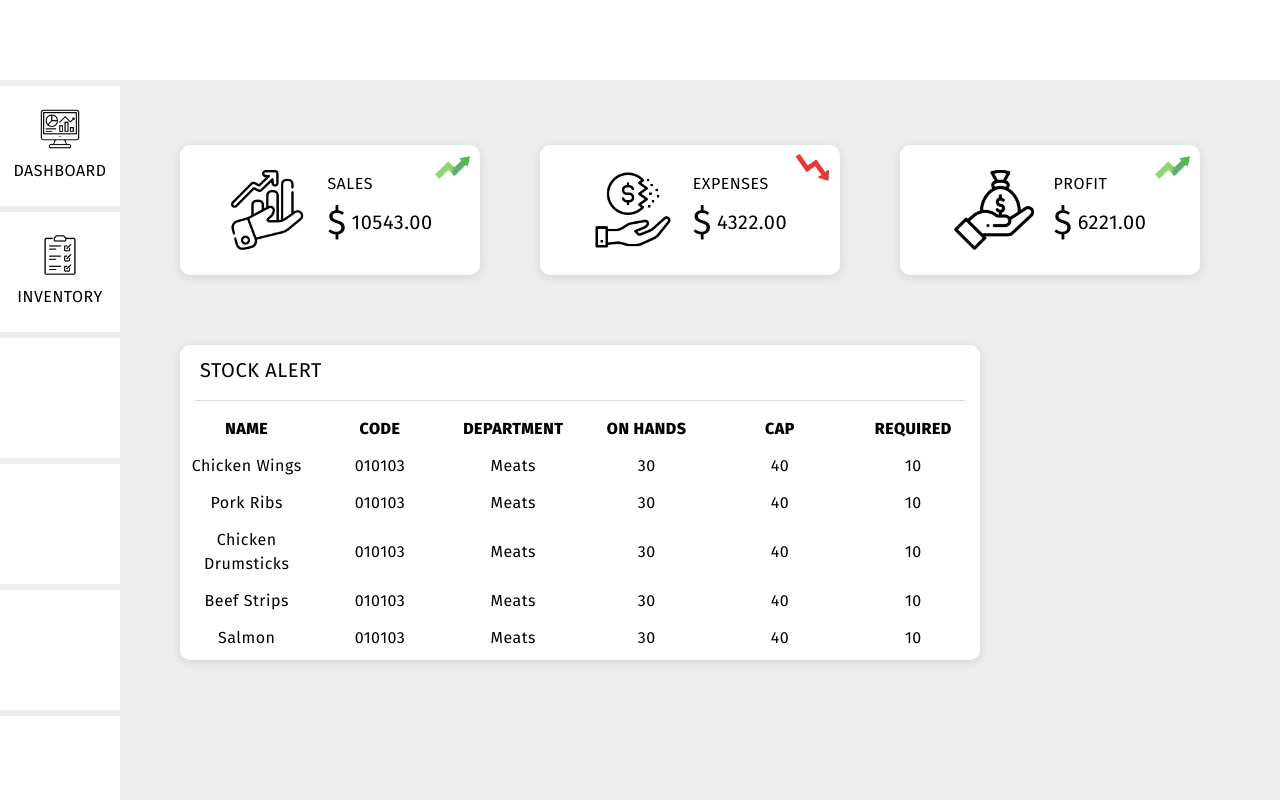
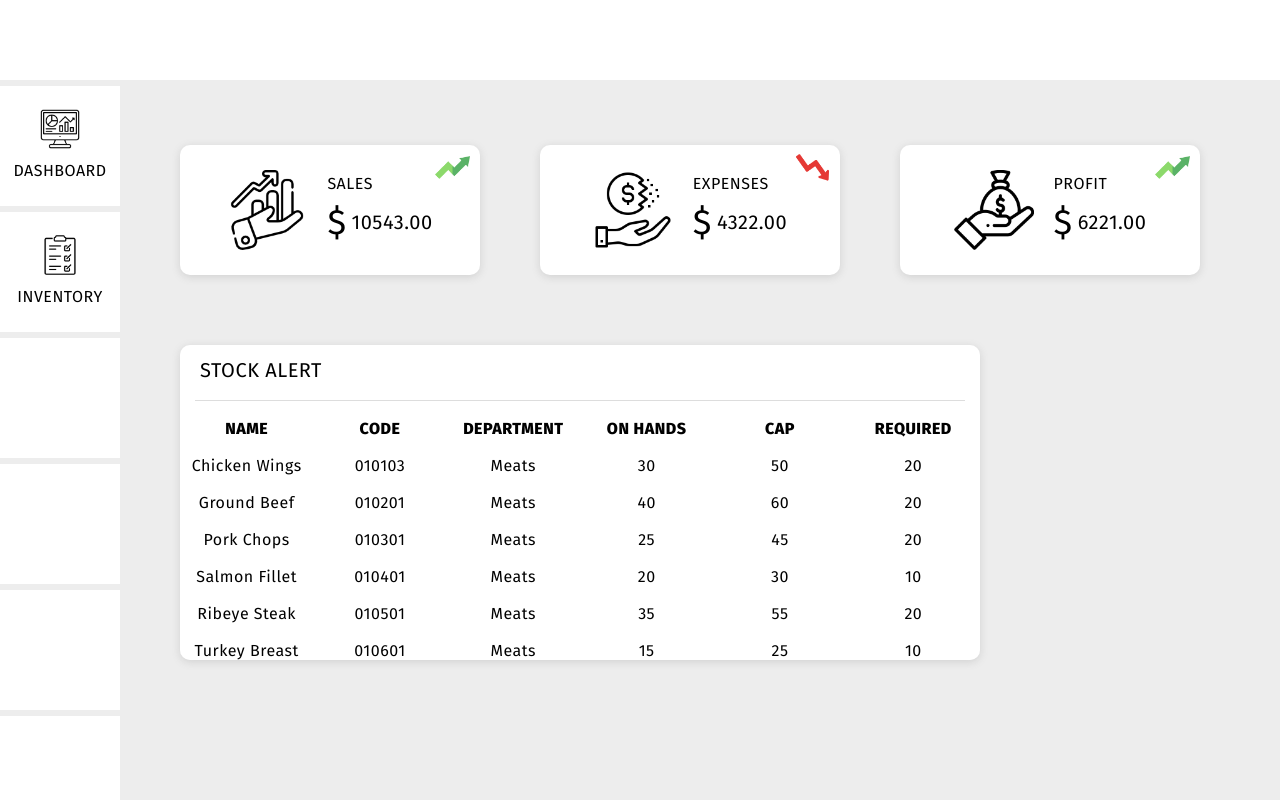
Before and after one commit to navrajkaler996/PrimeInventoryPro, a React (Vite) app in the folder client/: page / in a window 1280 px wide. Shown: the top 800 px of the page. Built offline with nearby package versions, Linux system fonts and the light colour scheme.

Commit message:
StockAlert.tsx made dynamic

```diff
--- /dev/null
+++ b/client/src/data/stockAlert.ts
@@ -0,0 +1,75 @@
+interface stockAlertInterface {
+    itemName: string,
+    code: string,
+    department: string,
+    onHands: string,
+    cap: string,
+    required: string
+}
+
+export const stockAlert:stockAlertInterface[] = [
+    {
+        "itemName": "Chicken wings",
+        "code": "010103",
+        "department": "Meats",
+        "onHands": "30",
+        "cap": "50",
+        "required": "20"
+    },
+    {
+        "itemName": "Ground Beef",
+        "code": "010201",
+        "department": "Meats",
+        "onHands": "40",
+        "cap": "60",
+        "required": "20"
+    },
+    {
+        "itemName": "Pork Chops",
+        "code": "010301",
+        "department": "Meats",
+        "onHands": "25",
+        "cap": "45",
+        "required": "20"
+    },
+    {
+        "itemName": "Salmon Fillet",
+        "code": "010401",
+        "department": "Meats",
+        "onHands": "20",
+        "cap": "30",
+        "required": "10"
+    },
+    {
+        "itemName": "Ribeye Steak",
+        "code": "010501",
+        "department": "Meats",
+        "onHands": "35",
+        "cap": "55",
+        "required": "20"
+    },
+    {
+        "itemName": "Turkey Breast",
+        "code": "010601",
+        "department": "Meats",
+        "onHands": "15",
+        "cap": "25",
+        "required": "10"
+    },
+    {
+        "itemName": "Lamb Chops",
+        "code": "010701",
+        "department": "Meats",
+        "onHands": "10",
+        "cap": "20",
+        "required": "10"
+    },
+    {
+        "itemName": "Bacon",
+        "code": "010801",
+        "department": "Meats",
+        "onHands": "40",
+        "cap": "50",
+        "required": "10"
+    }
+]
--- a/client/src/pages/Dashboard/components/StockAlert.tsx
+++ b/client/src/pages/Dashboard/components/StockAlert.tsx
@@ -1,4 +1,7 @@
-export const StockAlerts:React.FC = () => {
+import { stockAlert } from "../../../data/stockAlert";
+import { stockAlertKeys } from "../../../utils/constants";
+
+const StockAlerts:React.FC = () => { //104704253249
 
     return <div id="dashboard-stockalerts">
         <div className="w-[800px] h-[315px] bg-white mt-[70px] ml-[60px] rounded-custom shadow-custom overflow-auto">
@@ -8,72 +11,25 @@ export const StockAlerts:React.FC = () => {
                 <table className="table-fixed w-[100%] border-seperate border-spacing-y-3">
                     <thead className="sticky top-0 bg-white">
                         <tr>
-                            <th>Name</th>
-                            <th>Code</th>
-                            <th>Department</th>
-                            <th>On hands</th>
-                            <th>Cap</th>
-                            <th>Required</th>
+                            {
+                                stockAlertKeys?.map((key) => <th>{key}</th>)
+                            }
                         </tr>
                     </thead>
                     <tbody className="text-center capitalize">
-                        <tr className="mt-[40px]">
-                            <td className="pt-3">Chicken wings</td>
-                            <td className="pt-3">010103</td>
-                            <td className="pt-3">Meats</td>
-                            <td className="pt-3">30</td>
-                            <td className="pt-3">40</td>
-                            <td className="pt-3">10</td>
-                        </tr>
-                        <tr className="mt-[40px]">
-                            <td className="pt-3">Pork ribs</td>
-                            <td className="pt-3">010103</td>
-                            <td className="pt-3">Meats</td>
-                            <td className="pt-3">30</td>
-                            <td className="pt-3">40</td>
-                            <td className="pt-3">10</td>
-                        </tr>
-                        <tr className="mt-[40px]">
-                            <td className="pt-3">Chicken drumsticks</td>
-                            <td className="pt-3">010103</td>
-                            <td className="pt-3">Meats</td>
-                            <td className="pt-3">30</td>
-                            <td className="pt-3">40</td>
-                            <td className="pt-3">10</td>
-                        </tr>
-                        <tr className="mt-[40px]">
-                            <td className="pt-3">Beef strips</td>
-                            <td className="pt-3">010103</td>
-                            <td className="pt-3">Meats</td>
-                            <td className="pt-3">30</td>
-                            <td className="pt-3">40</td>
-                            <td className="pt-3">10</td>
-                        </tr>
-                        <tr className="mt-[40px]">
-                            <td className="pt-3">Salmon</td>
-                            <td className="pt-3">010103</td>
-                            <td className="pt-3">Meats</td>
-                            <td className="pt-3">30</td>
-                            <td className="pt-3">40</td>
-                            <td className="pt-3">10</td>
-                        </tr>
-                        <tr className="mt-[40px]">
-                            <td className="pt-3">Mild italian sausages</td>
-                            <td className="pt-3">010103</td>
-                            <td className="pt-3">Meats</td>
-                            <td className="pt-3">30</td>
-                            <td className="pt-3">40</td>
-                            <td className="pt-3">10</td>
-                        </tr>
-                        <tr className="mt-[40px]">
-                            <td className="pt-3">Chicken boneless breast</td>
-                            <td className="pt-3">010103</td>
-                            <td className="pt-3">Meats</td>
-                            <td className="pt-3">30</td>
-                            <td className="pt-3">40</td>
-                            <td className="pt-3">10</td>
-                        </tr>
+                        {
+                            stockAlert?.map((alert) => {
 
+                                return <tr className="mt-[40px]">
+                                <td className="pt-3">{alert.itemName}</td>
+                                <td className="pt-3">{alert.code}</td>
+                                <td className="pt-3">{alert.department}</td>
+                                <td className="pt-3">{alert.onHands}</td>
+                                <td className="pt-3">{alert.cap}</td>
+                                <td className="pt-3">{alert.required}</td>
+                            </tr>
+                            })
+                        }
                     </tbody>
                 </table>
             </div>
--- /dev/null
+++ b/client/src/utils/constants.ts
@@ -0,0 +1 @@
+export const stockAlertKeys = ["Name", "Code", "Department", "On hands", "Cap", "Required"];
```
